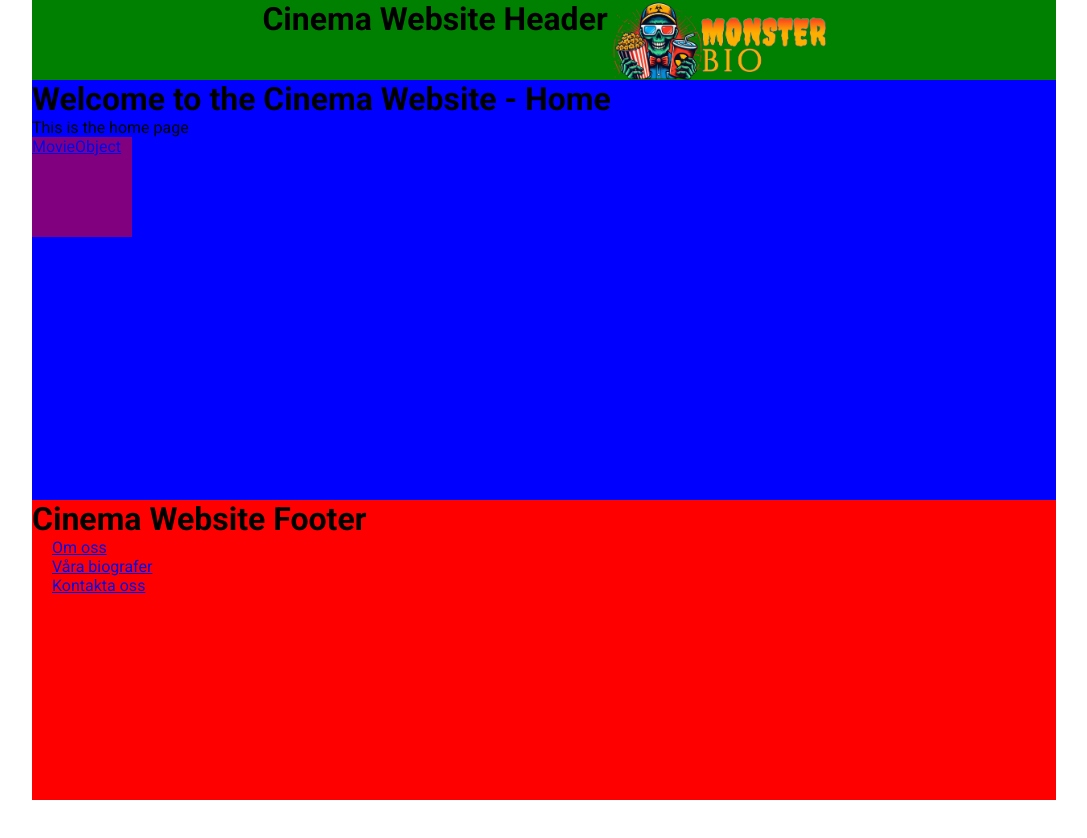
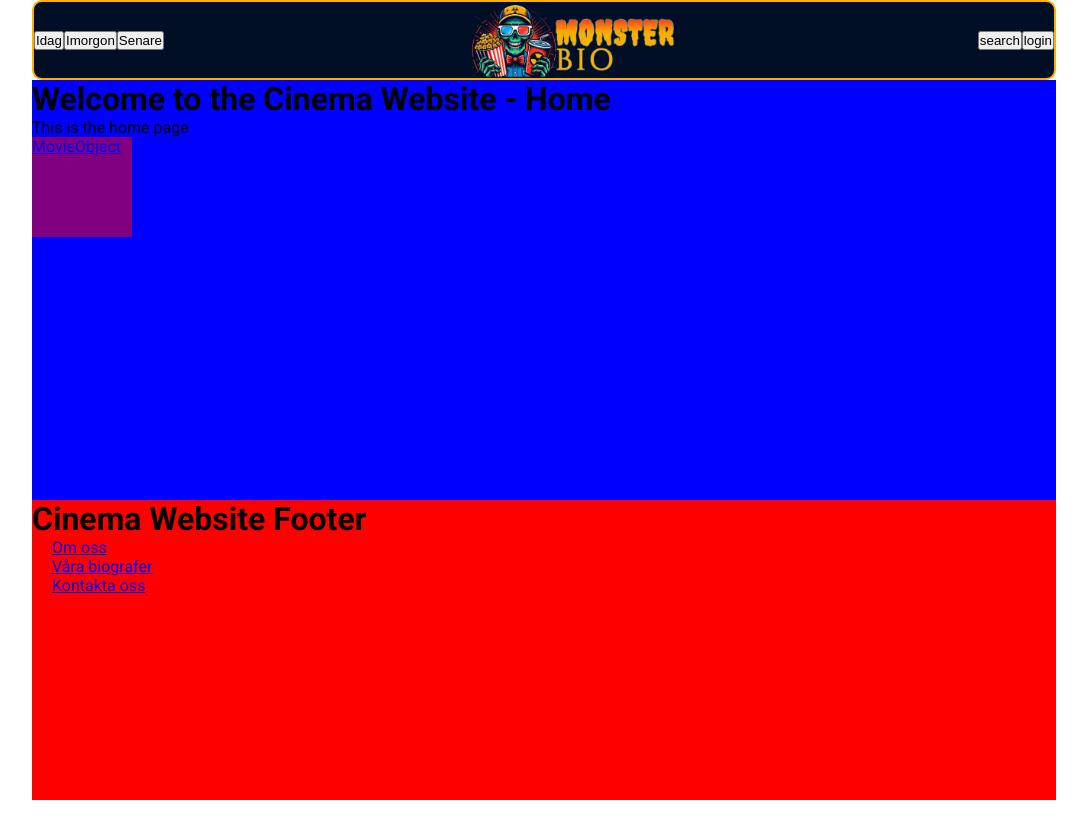
Before and after one commit to tdunca/filmvisarna_group_3, a React (Vite) app in the folder front-end/: page / in a window 1280 px wide. Shown: the top 838 px of the page, without its empty margins (96-1183 px from the left). After the commit the page ends 800 px from the top, so only its background shows below. Built offline with nearby package versions, Linux system fonts and the light colour scheme.

Commit message:
header-structure

```diff
--- a/front-end/src/layout/Footer/Footer.tsx
+++ b/front-end/src/layout/Footer/Footer.tsx
@@ -13,7 +13,7 @@ const Footer: React.FC = () => {
       </div>
       <div className="opening-hours"></div>
       <div className="address"></div>
-      <div className="logo"></div>
+      <div className="logo-footer"></div>
       <div className="copyright"></div>
       <div className="social-media-links"></div>
     </footer>
--- a/front-end/src/layout/Header/Header.css
+++ b/front-end/src/layout/Header/Header.css
@@ -3,8 +3,17 @@ header {
   top: 0;
   height: 80px;
   width: 100%;
-  background: green;
   display: flex;
   flex-direction: row;
-  justify-content: center;
+  justify-content: space-between;
+  align-items: center;
+  background: #000f26;
+  border: 2px solid #fcaf00;
+  border-radius: 10px;
 }
+
+.logo-container {
+  align-self: center;
+  margin: 0 auto;
+  height: 100%;
+}
--- a/front-end/src/layout/Header/Header.tsx
+++ b/front-end/src/layout/Header/Header.tsx
@@ -5,8 +5,18 @@ import Logo from '../../components/Logo/Logo';
 const Header: React.FC = () => {
   return (
     <header>
-      <h1>Cinema Website Header</h1>
-      <Logo />
+      <div className="schedule-button-container">
+        <button>Idag</button>
+        <button>Imorgon</button>
+        <button>Senare</button>
+      </div>
+      <div className='logo-container'>
+        <Logo />
+      </div>
+      <div className="search-login-container">
+        <button>search</button>
+        <button>login</button>
+      </div>
     </header>
   );
 };
```
